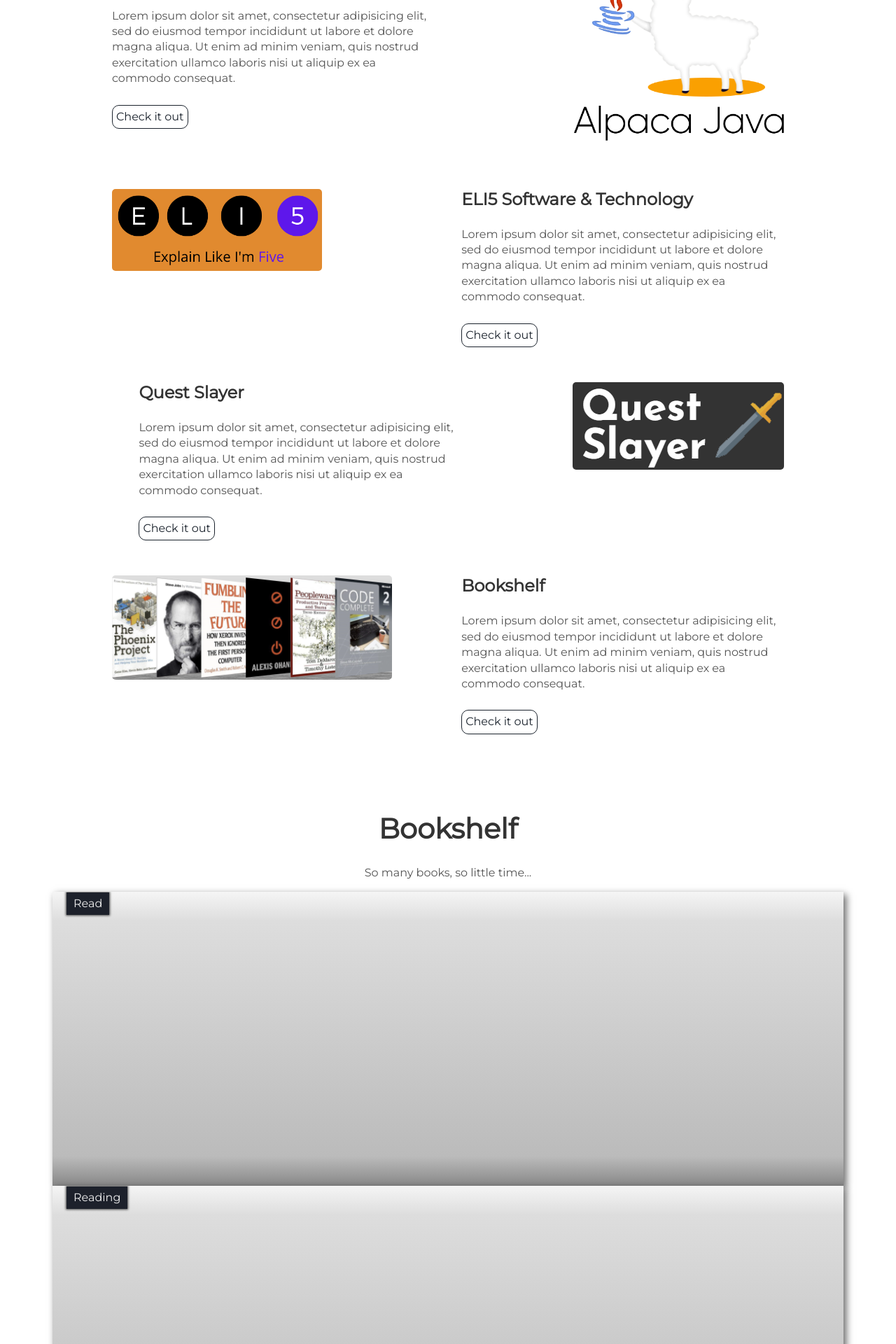
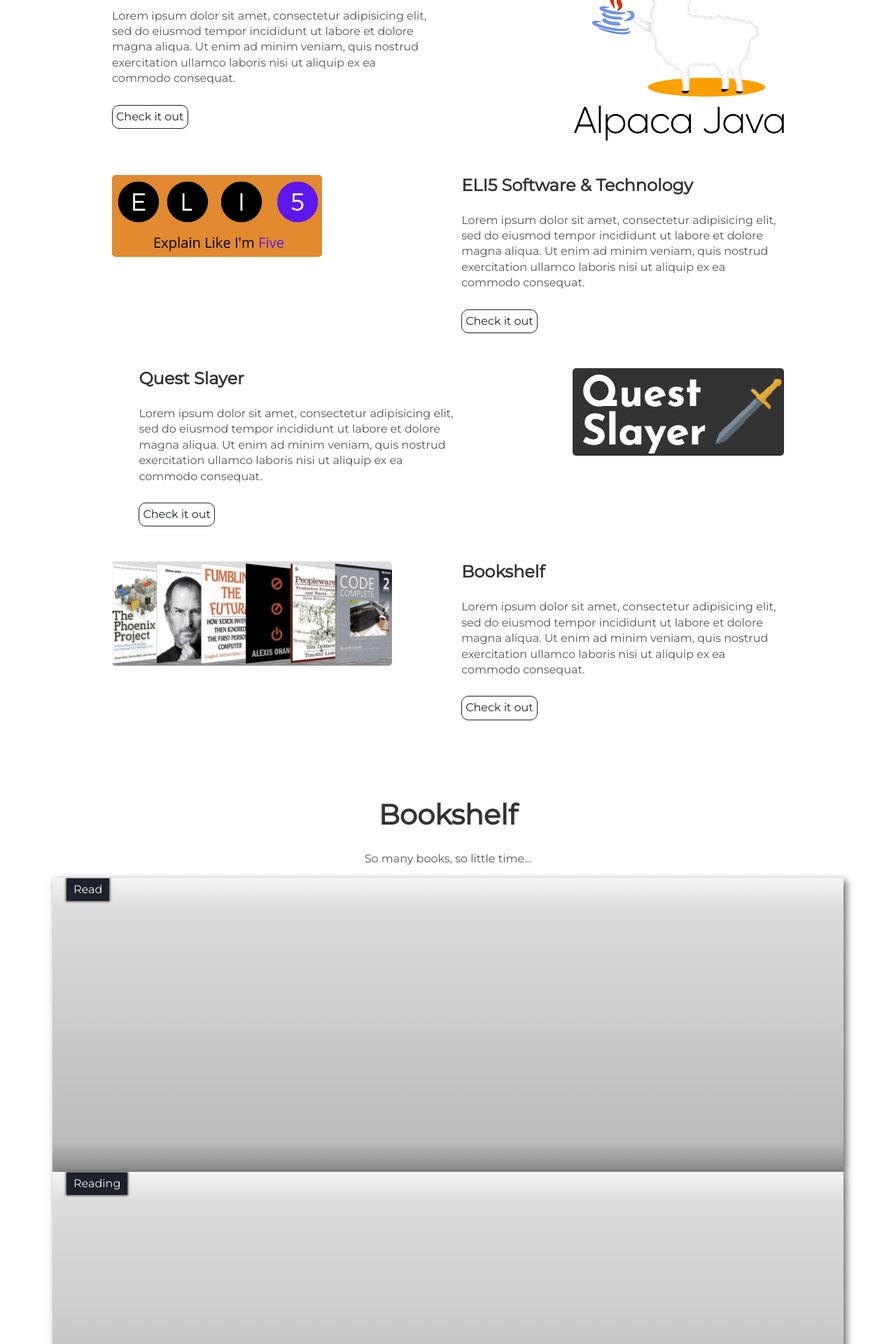
Before and after one commit to mainstringargs/mainstringargs.github.com, a Jekyll site: the page built from index.html, in a window 1280 px wide. Shown: the part 1727-3647 px from the top of the page at 70% size. Built offline with Jekyll 4.4.1, drawn with Linux system fonts in a browser that asks for light colours.

Commit message:
Update projects.html

```diff
--- a/_includes/projects.html
+++ b/_includes/projects.html
@@ -3,7 +3,7 @@
 </div>
 <div class="user-projects">
   <div class="images-right">
-    <img  class="center" alt="alpaca-java" width=300 src="{{ "/assets/img/alpaca-java.png" | prepend: site.baseurl }}" />
+    <img  alt="alpaca-java" width=300 src="{{ "/assets/img/alpaca-java.png" | prepend: site.baseurl }}" />
   </div>
   <div class="contents">
     <h3> Alpaca Java </h3>
@@ -13,7 +13,7 @@
 </div>
 <div class="user-projects">
   <div class="images-left">
-    <img  class="center" width=300 alt="eli5-software-technology" src="{{ "/assets/img/eli5.png" | prepend: site.baseurl }}" />
+    <img  width=300 alt="eli5-software-technology" src="{{ "/assets/img/eli5.png" | prepend: site.baseurl }}" />
   </div>
   <div class="contents-right">
     <h3> ELI5 Software & Technology </h3>
@@ -23,7 +23,7 @@
 </div>
 <div class="user-projects">
   <div class="images-right">
-    <img  class="center" alt="quest-slayer" src="{{ "/assets/img/quest-slayer.png" | prepend: site.baseurl }}" />
+    <img  alt="quest-slayer" src="{{ "/assets/img/quest-slayer.png" | prepend: site.baseurl }}" />
   </div>
   <div class="contents-right">
     <h3> Quest Slayer </h3>
@@ -33,7 +33,7 @@
 </div>
 <div class="user-projects">
   <div class="images-left">
-    <img  class="center" width=400 alt="bookshelf" src="{{ "/assets/img/bookshelf.png" | prepend: site.baseurl }}"  />
+    <img  width=400 alt="bookshelf" src="{{ "/assets/img/bookshelf.png" | prepend: site.baseurl }}"  />
   </div>
   <div class="contents-right">
     <h3> Bookshelf </h3>
```
